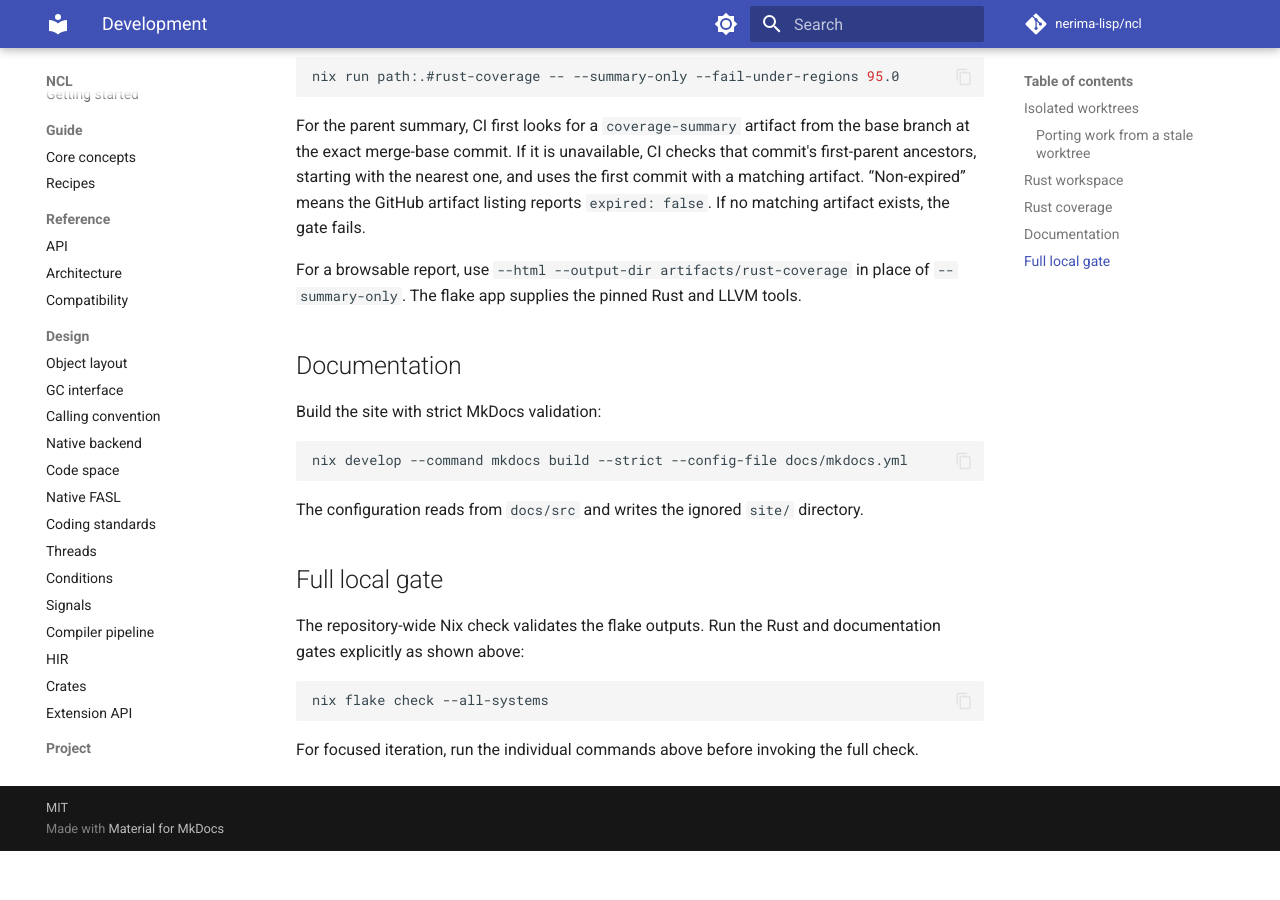
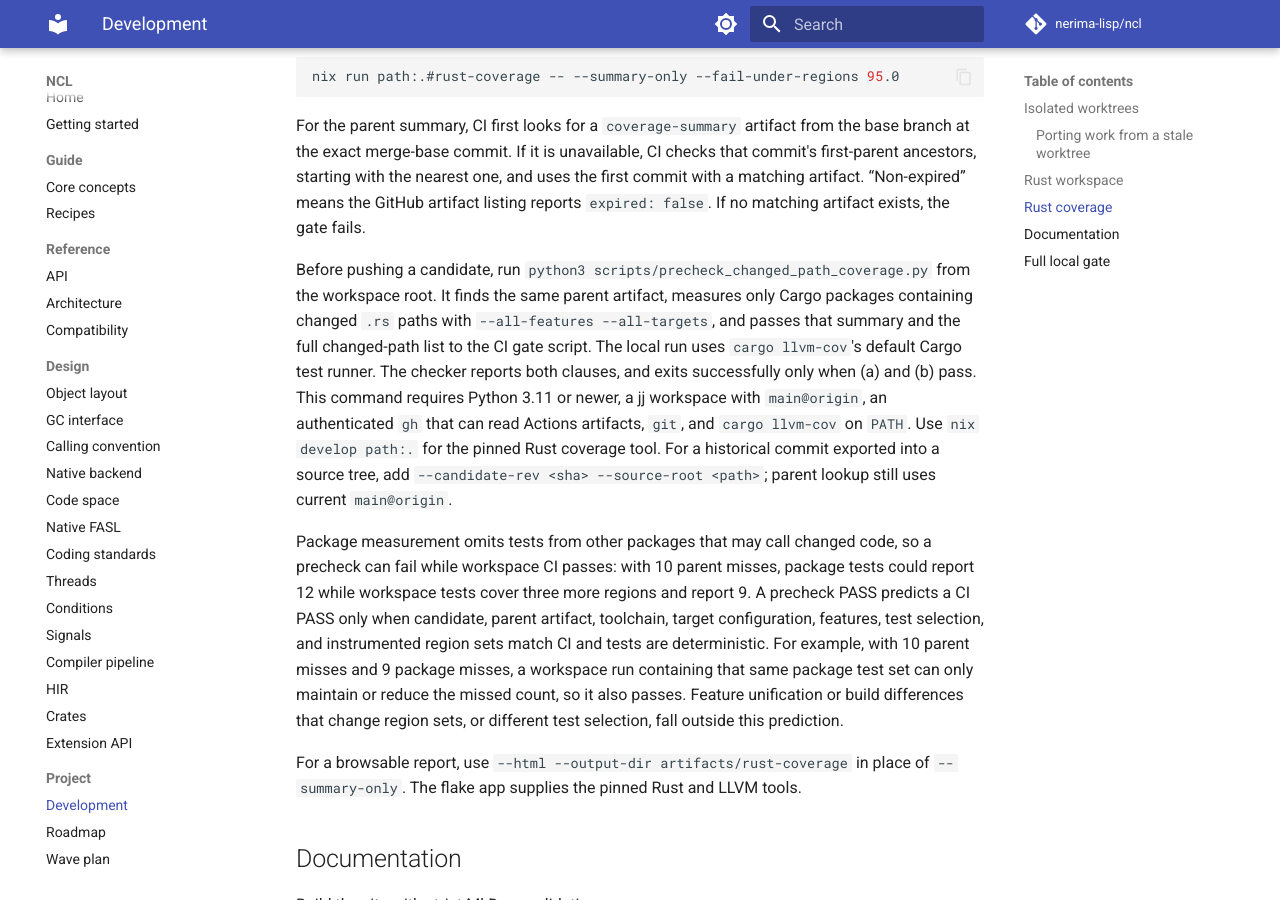
Before and after one commit to nerima-lisp/ncl, an MkDocs documentation site: the page built from docs/src/project/development.md, in a window 1280 px wide and 900 px high, scrolled down 2488 px. Built offline with MkDocs 1.6.1 and Material for MkDocs 9.7.7, drawn with Linux system fonts in a browser that asks for light colours; comment, search, counter and statistics services are not loaded; before the commit the page ends 3339 px from its top, so only the background shows below that.

Commit message:
Document local coverage precheck

```diff
--- a/docs/src/project/development.md
+++ b/docs/src/project/development.md
@@ -131,6 +131,29 @@ the first commit with a matching artifact. “Non-expired” means the GitHub
 artifact listing reports `expired: false`. If no matching artifact exists, the
 gate fails.
 
+Before pushing a candidate, run `python3 scripts/precheck_changed_path_coverage.py`
+from the workspace root. It finds the same parent artifact, measures only Cargo
+packages containing changed `.rs` paths with `--all-features --all-targets`, and
+passes that summary and the full changed-path list to the CI gate script. The
+local run uses `cargo llvm-cov`'s default Cargo test runner. The checker reports
+both clauses, and exits successfully only when (a) and (b) pass. This command
+requires Python 3.11 or newer, a jj workspace with `main@origin`, an authenticated
+`gh` that can read Actions artifacts, `git`, and `cargo llvm-cov` on `PATH`. Use
+`nix develop path:.` for the pinned Rust coverage tool. For a historical commit
+exported into a source tree, add `--candidate-rev <sha> --source-root <path>`;
+parent lookup still uses current `main@origin`.
+
+Package measurement omits tests from other packages that may call changed code,
+so a precheck can fail while workspace CI passes: with 10 parent misses, package
+tests could report 12 while workspace tests cover three more regions and report
+9. A precheck PASS predicts a CI PASS only when candidate, parent artifact,
+toolchain, target configuration, features, test selection, and instrumented
+region sets match CI and tests are deterministic. For example, with 10 parent
+misses and 9 package misses, a workspace run containing that same package test
+set can only maintain or reduce the missed count, so it also passes. Feature
+unification or build differences that change region sets, or different test
+selection, fall outside this prediction.
+
 For a browsable report, use `--html --output-dir artifacts/rust-coverage` in
 place of `--summary-only`. The flake app supplies the pinned Rust and LLVM
 tools.
```
